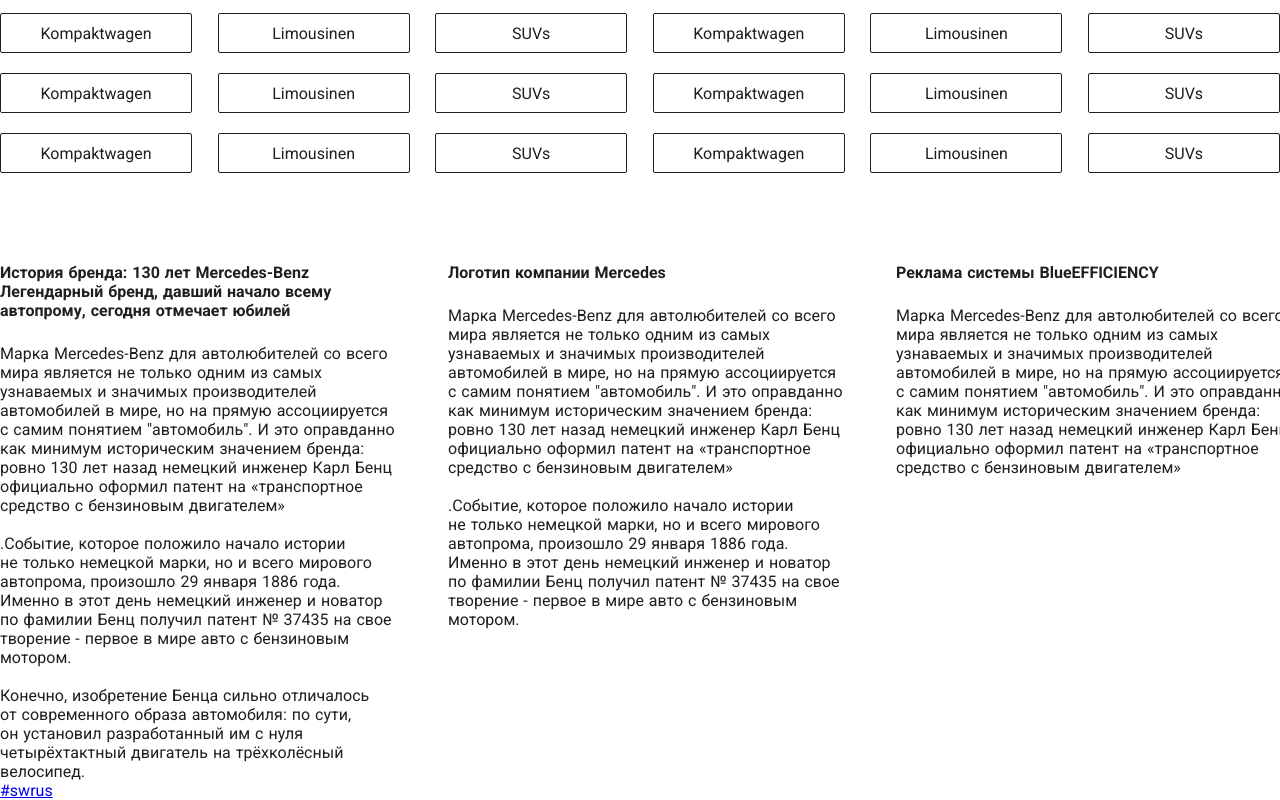
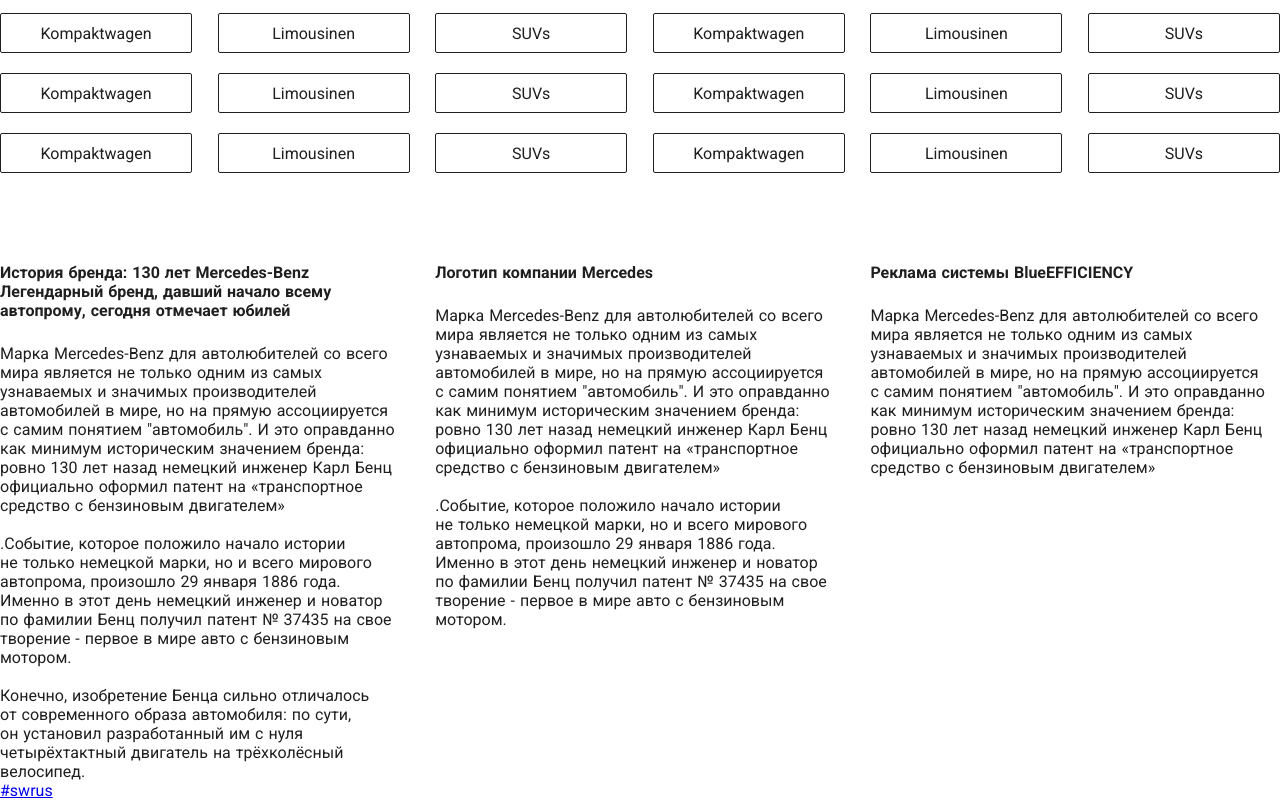
Before and after one commit to 10k20/fashion_shop, a Nuxt app in the folder webapp/: page / in a window 1280 px wide. Shown: the part 2891-3691 px from the top of the page. Built offline with nearby package versions, Linux system fonts and the light colour scheme; a web font is replaced by a local one.

Commit message:
articles section layout

```diff
--- a/webapp/components/common/Article.vue
+++ b/webapp/components/common/Article.vue
@@ -18,7 +18,7 @@
 </script>
 <style lang="scss" scoped>
 .article {
-  width: 30%;
+  width: 32%;
   display: flex;
   flex-direction: column;
   &-title {
@@ -30,6 +30,8 @@
     pre {
       font-family: "Roboto", sans-serif;
       max-width: 100%;
+      overflow-wrap: break-word;
+      overflow: hidden;
     }
   }
 }
```
